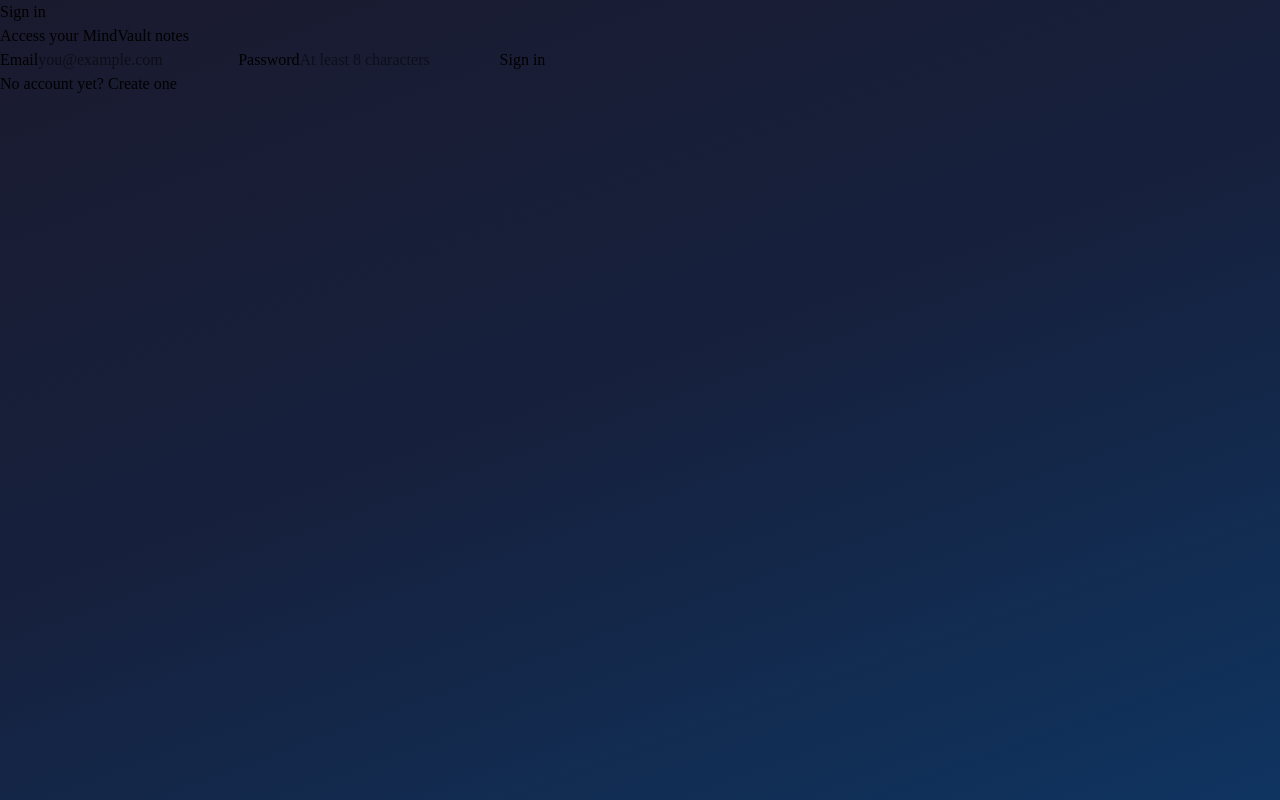
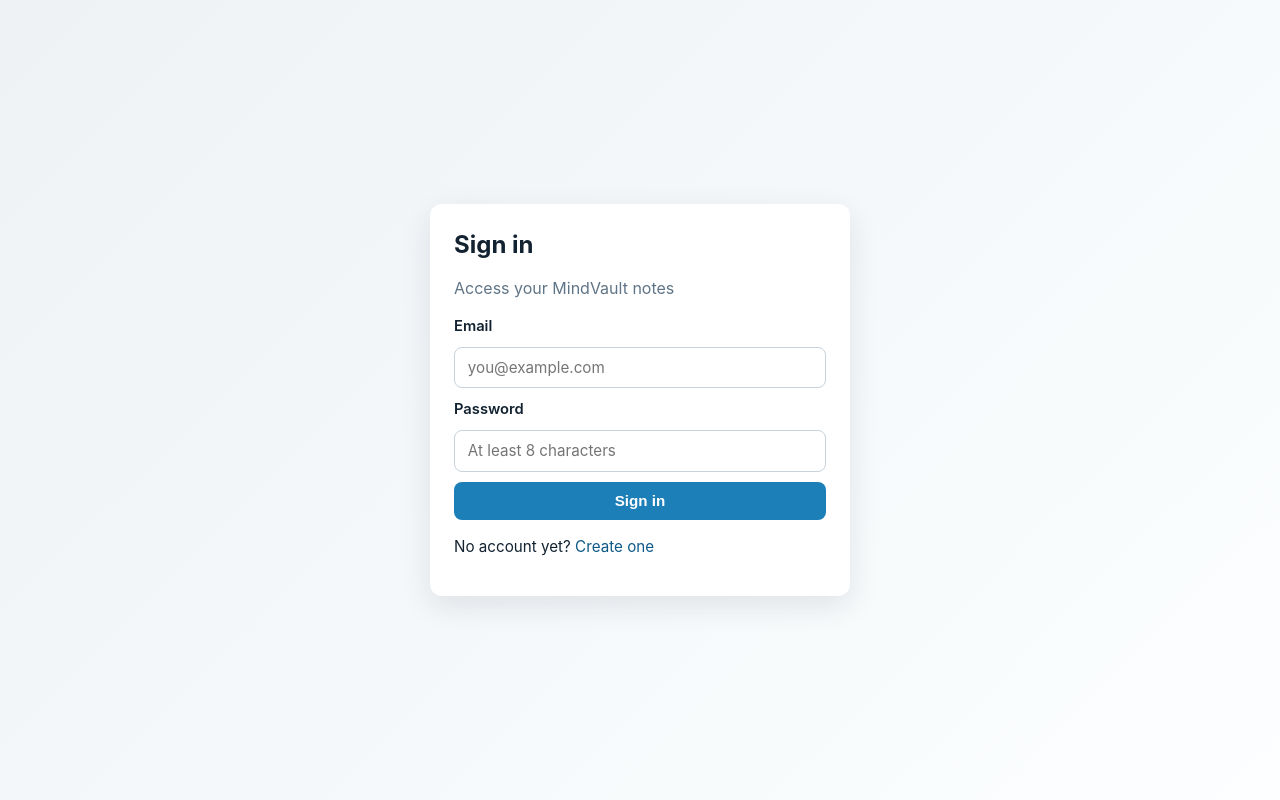
Before and after one commit to cantau-31/mindvault, a React (Vite) app in the folder frontend/: page /login in a window 1280 px wide. Built offline with nearby package versions, Linux system fonts and the light colour scheme.

Commit message:
Refondre styles globaux

```diff
--- a/frontend/src/index.css
+++ b/frontend/src/index.css
@@ -1,13 +1,247 @@
-@import "tailwindcss";
+:root {
+  font-family: 'Inter', 'Segoe UI', sans-serif;
+  line-height: 1.4;
+  font-weight: 400;
+  color: #122230;
+  background-color: #f3f5f7;
+  font-synthesis: none;
+  text-rendering: optimizeLegibility;
+  -webkit-font-smoothing: antialiased;
+  -moz-osx-font-smoothing: grayscale;
+}
 
 * {
-  margin: 0;
-  padding: 0;
   box-sizing: border-box;
 }
 
 body {
+  margin: 0;
+}
+
+#root {
   min-height: 100vh;
-  background: linear-gradient(160deg, #1a1a2e 0%, #16213e 50%, #0f3460 100%);
-  background-attachment: fixed;
 }
+
+.page {
+  min-height: 100vh;
+  padding: 1rem;
+}
+
+.auth-page {
+  display: grid;
+  place-items: center;
+  background: linear-gradient(135deg, #eef2f5 0%, #fcfeff 100%);
+}
+
+.card {
+  width: 100%;
+  max-width: 420px;
+  background: #ffffff;
+  border-radius: 12px;
+  padding: 1.5rem;
+  box-shadow: 0 10px 30px rgba(18, 34, 48, 0.1);
+}
+
+h1 {
+  margin: 0 0 0.5rem;
+  font-size: 1.5rem;
+}
+
+h2 {
+  margin: 0 0 0.75rem;
+  font-size: 1.1rem;
+}
+
+.muted {
+  color: #5f7486;
+}
+
+.auth-switch {
+  margin-top: 1rem;
+  font-size: 0.95rem;
+}
+
+.auth-switch a,
+.brand,
+.topbar-nav a {
+  color: #0d5a88;
+  text-decoration: none;
+}
+
+.auth-switch a:hover,
+.brand:hover,
+.topbar-nav a:hover {
+  text-decoration: underline;
+}
+
+.form {
+  display: flex;
+  flex-direction: column;
+  gap: 0.65rem;
+  margin-top: 1rem;
+}
+
+label {
+  font-size: 0.92rem;
+  font-weight: 600;
+}
+
+input,
+textarea {
+  width: 100%;
+  border: 1px solid #c8d2db;
+  border-radius: 8px;
+  padding: 0.65rem 0.8rem;
+  font-size: 0.95rem;
+  font-family: inherit;
+  color: #122230;
+  background-color: #ffffff;
+}
+
+input:focus,
+textarea:focus {
+  border-color: #1d7fb8;
+  outline: 2px solid #cae7f8;
+}
+
+.button {
+  border: none;
+  border-radius: 8px;
+  padding: 0.65rem 1rem;
+  background: #1d7fb8;
+  color: white;
+  font-size: 0.95rem;
+  font-weight: 600;
+  cursor: pointer;
+  text-decoration: none;
+  display: inline-flex;
+  justify-content: center;
+  align-items: center;
+}
+
+.button:hover {
+  background: #166491;
+}
+
+.button:disabled {
+  opacity: 0.6;
+  cursor: not-allowed;
+}
+
+.button-secondary {
+  background: #d9e2e9;
+  color: #122230;
+}
+
+.button-secondary:hover {
+  background: #c4d0d9;
+}
+
+.button-danger {
+  background: #c43d3d;
+}
+
+.button-danger:hover {
+  background: #a52f2f;
+}
+
+.error {
+  color: #b72f2f;
+  margin: 0.15rem 0 0;
+  font-size: 0.9rem;
+}
+
+.topbar {
+  max-width: 1080px;
+  margin: 0 auto;
+  display: flex;
+  justify-content: space-between;
+  align-items: center;
+  gap: 1rem;
+  padding: 0.6rem 0;
+}
+
+.brand {
+  font-size: 1.1rem;
+  font-weight: 700;
+}
+
+.topbar-nav {
+  display: flex;
+  align-items: center;
+  gap: 0.5rem;
+}
+
+.content {
+  max-width: 1080px;
+  margin: 0 auto;
+  background: #ffffff;
+  border-radius: 12px;
+  padding: 1rem;
+  box-shadow: 0 10px 24px rgba(18, 34, 48, 0.06);
+}
+
+.toolbar {
+  display: flex;
+  gap: 0.75rem;
+  align-items: center;
+  margin-bottom: 1rem;
+}
+
+.toolbar input[type='search'] {
+  max-width: 420px;
+}
+
+.note-grid {
+  display: grid;
+  grid-template-columns: repeat(auto-fill, minmax(240px, 1fr));
+  gap: 1rem;
+}
+
+.note-card {
+  border: 1px solid #d7e0e7;
+  border-radius: 12px;
+  padding: 0.9rem;
+  background: #fcfdff;
+}
+
+.note-content {
+  margin: 0;
+  white-space: pre-wrap;
+  color: #2b3f4d;
+}
+
+.tags {
+  display: flex;
+  flex-wrap: wrap;
+  gap: 0.4rem;
+  margin: 0.75rem 0;
+}
+
+.tags span {
+  background: #edf5fa;
+  color: #1e5f83;
+  border-radius: 999px;
+  padding: 0.2rem 0.6rem;
+  font-size: 0.8rem;
+}
+
+.actions {
+  display: flex;
+  gap: 0.5rem;
+  margin-top: 0.7rem;
+}
+
+@media (max-width: 760px) {
+  .topbar,
+  .topbar-nav,
+  .toolbar,
+  .actions {
+    flex-direction: column;
+    align-items: stretch;
+  }
+
+  .content {
+    padding: 0.85rem;
+  }
+}
```
Also changed, not shown: frontend/src/App.css (deleted, +0 -184 lines).
